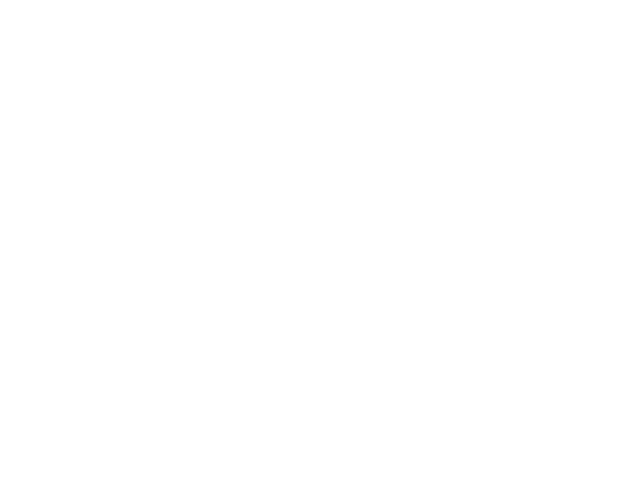
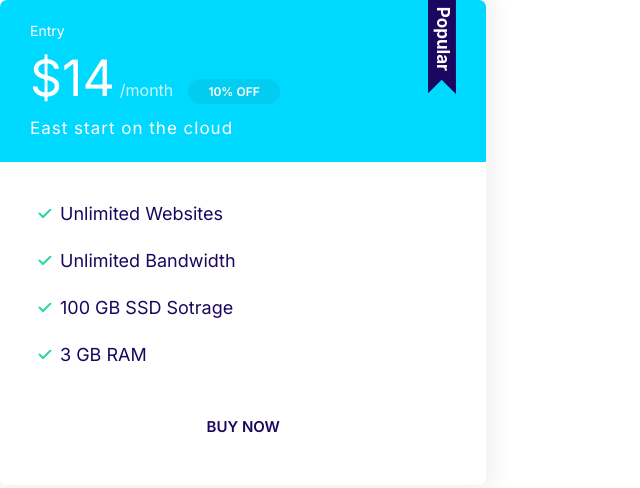
Before and after one commit to sipher-01/webx, a plain HTML site: page index.html in a window 1280 px wide. Shown: the whole page, without its empty margins (0-640 px from the left). Drawn offline with Linux system fonts and the light colour scheme.

Commit message:
plan and popular badge

```diff
--- a/css/style.css
+++ b/css/style.css
@@ -292,7 +292,7 @@ a {
     border-radius: 7px;
     box-shadow: 0 0 20px 10px #f3f3f3;
     overflow: hidden;
-    width: 30%;
+    width: 38%;
 }
 
 .card__header,
@@ -309,3 +309,67 @@ a {
     background: var(--color-secodary);
     color: #fff;
 }
+
+.card--secondary .badge--secondary {
+    background: #02cdf1;
+}
+
+
+/* Plans */
+
+.plan__name {
+    color: #fff;
+    margin: 0;
+    font-weight: 500;
+    font-size: 2.4rem;
+}
+
+.plan__price {
+    font-size: 6rem;
+}
+
+.plan__billing-cycle {
+    font-size: 2.4rem;
+    font-weight: 300;
+    opacity: 0.8;
+    margin-right: 1rem;
+}
+
+.plan__description {
+    font-size: 2rem;
+    font-weight: 300;
+    letter-spacing: 1px;
+    display: block;
+}
+
+.plan .list__item {
+    margin-bottom: 2rem;
+}
+
+.plan--popular .card__header {
+    position: relative;
+}
+
+.plan--popular .card__header::before {
+    content: url(../images/popular.svg);
+    width: 40px;
+    display: inline-block;
+    position: absolute;
+    top: -6px;
+    right: 5%;
+}
+
+@media screen and (min-width: 1024px) {
+    .plan__name {
+        font-size: 1.4rem;
+    }
+    .plan__price {
+        font-size: 5rem;
+    }
+    .plan__billing-cycle {
+        font-size: 1.6rem;
+    }
+    .plan__description {
+        font-size: 1.7rem;
+    }
+}
--- a/index.html
+++ b/index.html
@@ -15,6 +15,26 @@
 </head>
 
 <body>
+    <div class="plan plan--popular">
+        <div class="card card--secondary">
+            <header class="card__header">
+                <h3 class="plan__name">Entry</h3>
+                <span class="plan__price">$14</span>
+                <span class="plan__billing-cycle">/month</span>
+                <span class="badge badge--secondary badge--small">10% OFF</span>
+                <span class="plan__description">East start on the cloud</span>
+            </header>
+            <div class="card__body">
+                <ul class="list list--tick">
+                    <li class="list__item">Unlimited Websites</li>
+                    <li class="list__item">Unlimited Bandwidth</li>
+                    <li class="list__item">100 GB SSD Sotrage</li>
+                    <li class="list__item">3 GB RAM</li>
+                </ul>
+                <button class="btn btn--outline btn--block">Buy Now</button>
+            </div>
+        </div>
+    </div>
 
 </body>
 
```
Also changed, not shown: components/plan.html (added, +20 -0 lines), Images/popular.svg (added).
